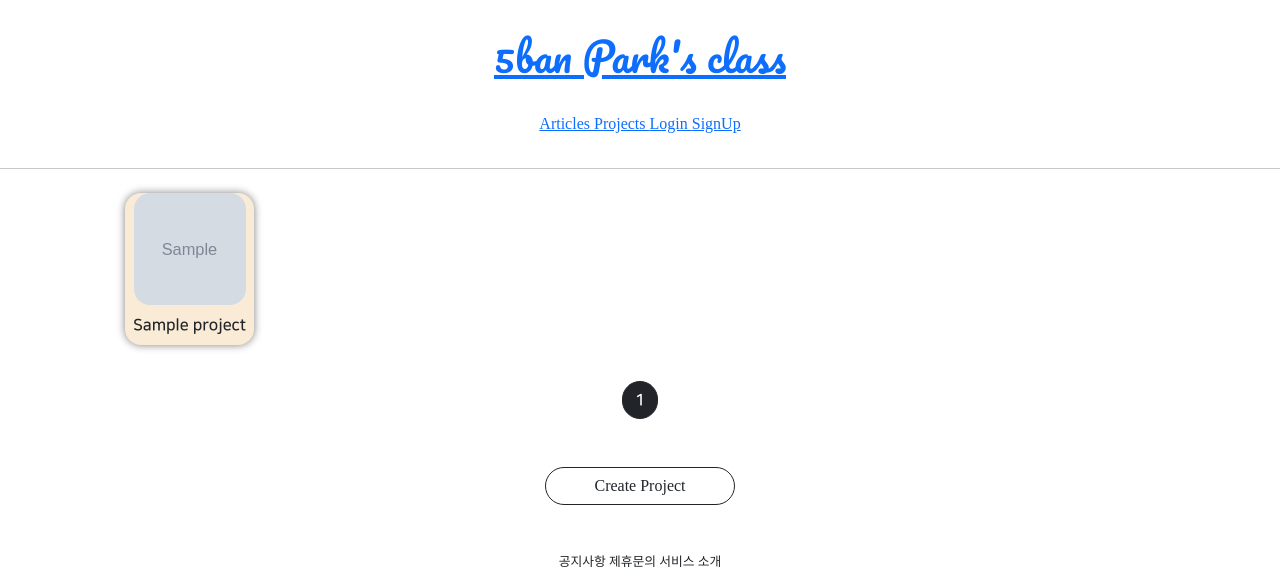
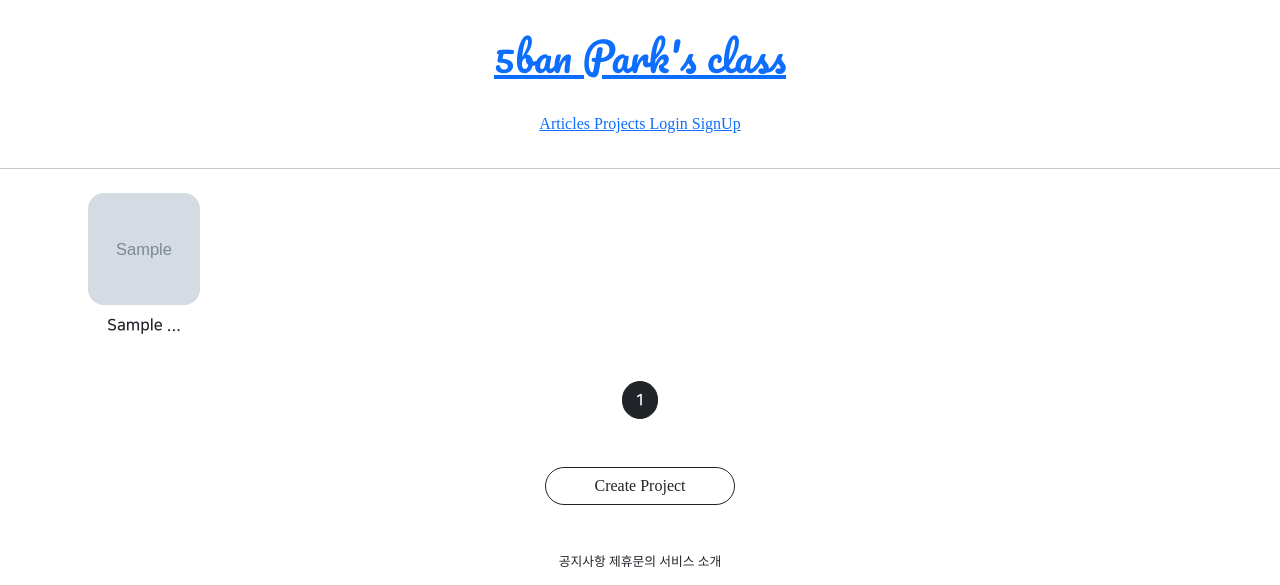
Before and after one commit to glory-ju/julyfifth, a Django app: page /projects/list/ in a window 1280 px wide. Shown: the top 585 px of the page. Run offline with Django 3.2, Linux system fonts and the light colour scheme; tables that the repository leaves empty hold one stand-in row (values such as "Sample post"); grey boxes marked "Sample" are stand-in pictures; parts of the project's set-up code (start-up, migrations or seed data) failed here and were passed over; some libraries are stand-ins or nearby versions; some web fonts are replaced.

Commit message:
0819/ Web Application 1st commit

```diff
--- a/articleapp/forms.py
+++ b/articleapp/forms.py
@@ -6,4 +6,4 @@ from articleapp.models import Article
 class ArticleCreationForm(ModelForm):
     class Meta:
         model = Article
-        fields = ['title', 'image', 'content']
+        fields = ['title', 'image', 'project', 'content']
--- a/articleapp/models.py
+++ b/articleapp/models.py
@@ -2,6 +2,7 @@ from django.contrib.auth.models import User
 from django.db import models
 
 # Create your models here.
+from projectapp.models import Project
 
 
 class Article(models.Model):
@@ -9,6 +10,10 @@ class Article(models.Model):
                                on_delete=models.SET_NULL,
                                related_name='article',
                                null=True)
+    project = models.ForeignKey(Project,
+                                on_delete=models.SET_NULL,
+                                related_name='article',
+                                null=True)
 
     title = models.CharField(max_length=200, null=True)
     image = models.ImageField(upload_to='article/', null=True)
--- a/projectapp/models.py
+++ b/projectapp/models.py
@@ -8,3 +8,6 @@ class Project(models.Model):
     image = models.ImageField(upload_to='project/', null=False)
 
     created_at = models.DateTimeField(auto_now_add=True)
+
+    def __str__(self):
+        return f'{self.name}'
--- a/projectapp/templates/projectapp/list.html
+++ b/projectapp/templates/projectapp/list.html
@@ -10,8 +10,6 @@
         }
 
         .container div {
-            box-shadow: 0 0 .5rem grey;
-          background-color: antiquewhite;
           display: flex;
           justify-content: center;
           align-items: center;
@@ -38,7 +36,7 @@
                     <img src="{{ project.image.url }}"
                          alt="">
                 </a>
-            <span class="m-2 NNS_B">{{ project.name }}</span>
+            <span class="m-2 NNS_B">{{ project.name | truncatechars:10 }}</span>
             </div>
 
         {% endfor %}
```
Also changed, not shown: articleapp/migrations/0002_article_project.py (added).
